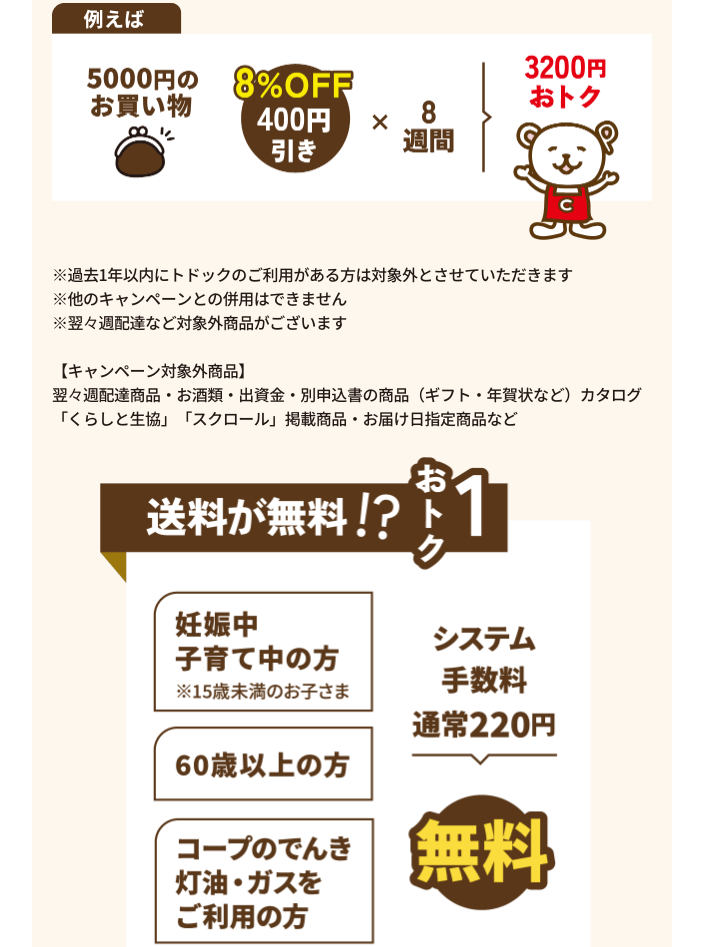
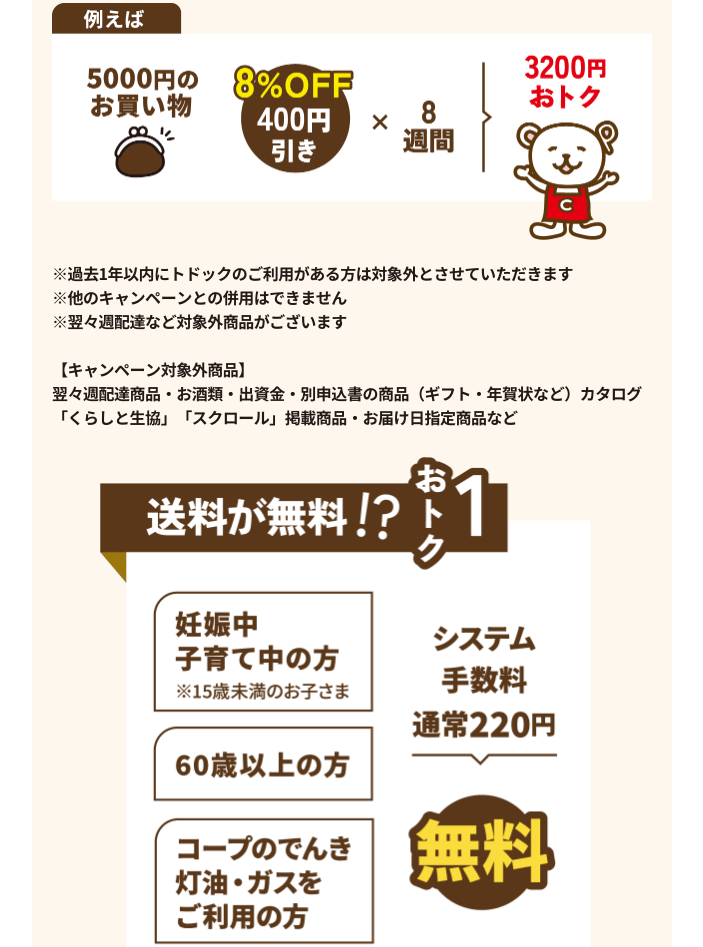
Before and after one commit to chidaeg/testtest, a plain HTML site: page index.html in a window 1280 px wide. Shown: the part 1843-2790 px from the top of the page, without its empty margins (288-991 px from the left). Drawn offline with Linux system fonts and the light colour scheme; some packages are replaced by stand-ins of ours.

Commit message:
modified style.css and deleted font files

```diff
--- a/assets/css/style.css
+++ b/assets/css/style.css
@@ -2,49 +2,49 @@
   font-family: "notosans";
   font-style: normal;
   font-weight: 400;
-  src: url("../font/notosansNormal.woff2") format("woff2"), url("../font/notosansNormal.woff") format("woff"), url("../font/notosansNormal.ttf") format("truetype");
+  src: url("../font/notosansNormal.woff") format("woff"), url("../font/notosansNormal.ttf") format("truetype");
 }
 @font-face {
   font-family: "notosans";
   font-style: medium;
   font-weight: 500;
-  src: url("../font/notosansMedium.woff2") format("woff2"), url("../font/notosansMedium.woff") format("woff"), url("../font/notosansMedium.ttf") format("truetype");
+  src: url("../font/notosansMedium.woff") format("woff"), url("../font/notosansMedium.ttf") format("truetype");
 }
 @font-face {
   font-family: "notosans";
   font-style: bold;
   font-weight: 700;
-  src: url("../font/notosansBold.woff2") format("woff2"), url("../font/notosansBold.woff") format("woff"), url("../font/notosansBold.ttf") format("truetype");
+  src: url("../font/notosansBold.woff") format("woff"), url("../font/notosansBold.ttf") format("truetype");
 }
 @font-face {
   font-family: "notosans";
   font-style: black;
   font-weight: 900;
-  src: url("../font/notosansBlack.woff2") format("woff2"), url("../font/notosansBlack.woff") format("woff"), url("../font/notosansBlack.ttf") format("truetype");
+  src: url("../font/notosansBlack.woff") format("woff"), url("../font/notosansBlack.ttf") format("truetype");
 }
 @font-face {
   font-family: "zenkaku";
-  font-style: regular;
+  font-style: normal;
   font-weight: 400;
-  src: url("../font/zenkakuRegular.woff2") format("woff2"), url("../font/zenkakuRegular.woff") format("woff"), url("../font/zenkakuRegular.ttf") format("truetype");
+  src: url("../font/zenkakuRegular.woff") format("woff"), url("../font/zenkakuRegular.ttf") format("truetype");
 }
 @font-face {
   font-family: "zenkaku";
   font-style: medium;
   font-weight: 500;
-  src: url("../font/zenkakuMedium.woff2") format("woff2"), url("../font/zenkakuMedium.woff") format("woff"), url("../font/zenkakuMedium.ttf") format("truetype");
+  src: url("../font/zenkakuMedium.woff") format("woff"), url("../font/zenkakuMedium.ttf") format("truetype");
 }
 @font-face {
   font-family: "zenkaku";
   font-style: bold;
   font-weight: 700;
-  src: url("../font/zenkakuBold.woff2") format("woff2"), url("../font/zenkakuBold.woff") format("woff"), url("../font/zenkakuBold.ttf") format("truetype");
+  src: url("../font/zenkakuBold.woff") format("woff"), url("../font/zenkakuBold.ttf") format("truetype");
 }
 @font-face {
   font-family: "zenkaku";
   font-style: black;
   font-weight: 700;
-  src: url("../font/zenkakuBlack.woff2") format("woff2"), url("../font/zenkakuBlack.woff") format("woff"), url("../font/zenkakuBlack.ttf") format("truetype");
+  src: url("../font/zenkakuBlack.woff") format("woff"), url("../font/zenkakuBlack.ttf") format("truetype");
 }
 *,
 *:before,
@@ -420,6 +420,7 @@ li {
   margin-top: 2.3rem;
   color: #231815;
   font-weight: 500;
+  font-weight: bold;
   line-height: 1.5;
   letter-spacing: -0.03em;
   text-align: left;
```
Also changed, not shown: assets/font/notosansBlack.otf (deleted), assets/font/notosansBlack.woff2 (deleted), assets/font/notosansBold.otf (deleted), assets/font/notosansBold.woff2 (deleted), assets/font/notosansMedium.otf (deleted), assets/font/notosansMedium.woff2 (deleted), assets/font/notosansNormal.otf (deleted), assets/font/notosansNormal.woff2 (deleted), assets/font/zenkakuBlack.woff2 (deleted), assets/font/zenkakuBold.woff2 (deleted), assets/font/zenkakuMedium.woff2 (deleted), assets/font/zenkakuRegular.woff2 (deleted), 1 other file.
